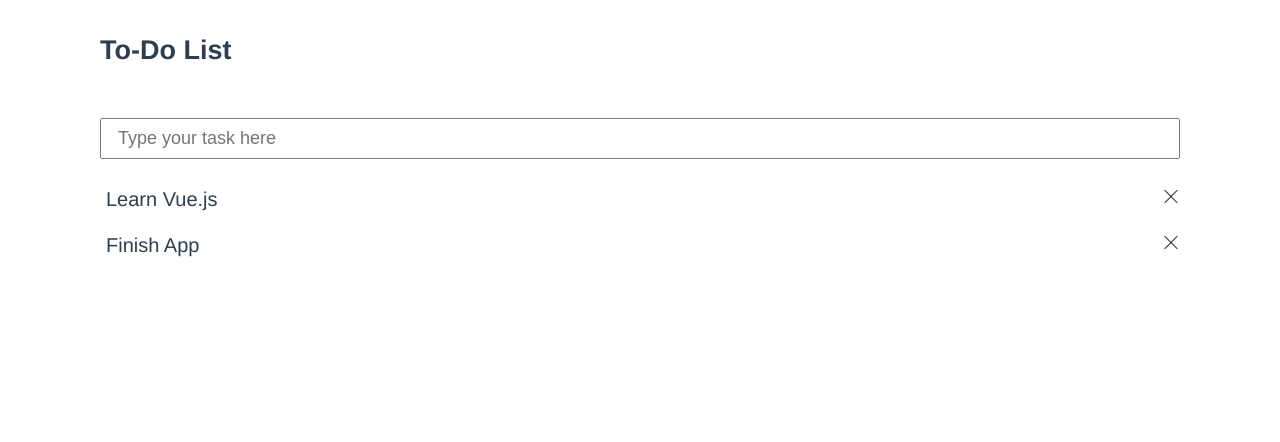
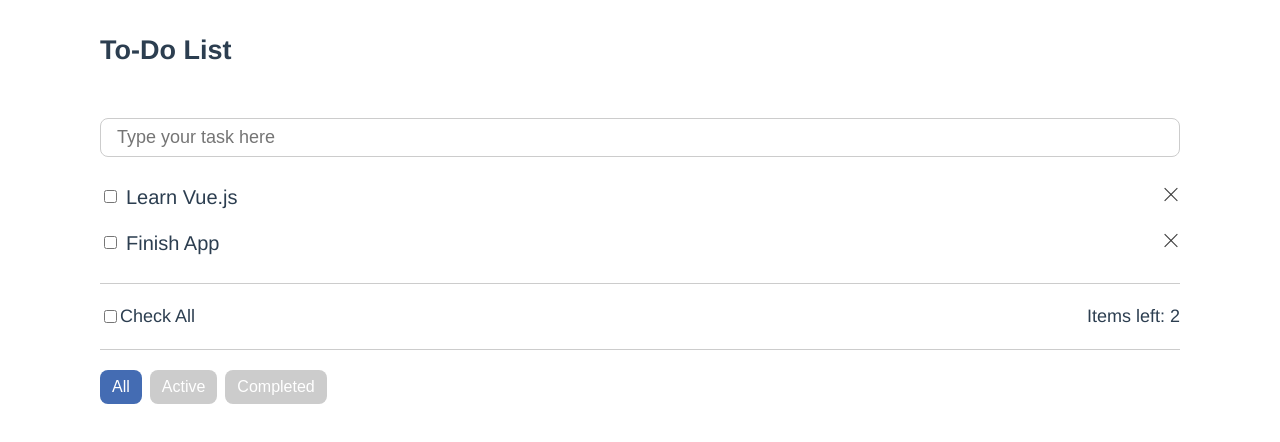
Before and after one commit to vedees/to-do, a Vue app: page / in a window 1280 px wide. Shown: the top 442 px of the page. Built offline with nearby package versions, Linux system fonts and the light colour scheme.

Commit message:
completed taask, navigation, animation

```diff
--- a/index.html
+++ b/index.html
@@ -7,6 +7,7 @@
   </head>
   <body>
     <div id="app"></div>
-    <!-- built files will be auto injected -->
+
+    <script src="build/build.js"></script>
   </body>
 </html>
--- a/src/assets/stylus/main.styl
+++ b/src/assets/stylus/main.styl
@@ -53,20 +53,24 @@ input, select, button
   position relative
   // text-align center
 
-//Buttons
+// Buttons
 .button-main
   padding 8px 12px
-  margin-bottom 8px
+  margin-right 8px
   font-size 16px
   color #fff
-  background-color #446CB3
+  background-color #ccc
   border none
   border-radius 8px
   cursor pointer
   transition: all .25s cubic-bezier(.02,.01,.47,1);
 
+  &.active
+    background-color #446CB3
+
   &.button--second
     padding 0
+    margin-right 0
     color #333
     background-color transparent
     border-radius 0
@@ -78,3 +82,41 @@ input, select, button
   &:hover
     transform translateY(-2px)
     transition-delay 0s!important
+
+
+.delete-button
+  position absolute
+  top 8px
+  right 0
+  width 18px
+  height @width
+  cursor pointer
+  border-radius: 50%;
+
+.delete-button:before,
+.delete-button:after
+  content ""
+  position absolute
+  top 50%
+  right 0
+  width 18px
+  height 1px
+  background-color #333333
+
+  &:hover
+    background-color #e62f57
+
+.delete-button:before
+  transform rotate(45deg)
+
+.delete-button:after
+  transform rotate(-45deg)
+
+// Animation
+.fade-enter-active,
+.fade-leave-active
+  transition: opacity .2s
+
+.fade-enter,
+.fade-leave-to
+  opacity 0
--- a/src/components/TodoList.vue
+++ b/src/components/TodoList.vue
@@ -3,11 +3,29 @@ section
   .container
     input(type="text" placeholder="Type your task here" v-model="newTodoTitle" @keyup.enter="newTodoItem").task-input
     .todo-list
-      .todo-item(v-for="(todo, index) in todos" :key="todo.id")
-        .texx
-          .todo-item-title(v-if="!todo.editing" @click="editTodoItem(todo)") {{ todo.title }}
+      <transition-group name="fade">
+      .todo-item(v-for="(todo, index) in todosFilter" :key="todo.id")
+        .todo-item-header
+          input(type="checkbox" v-model="todo.completed")
+          .todo-item-title(v-if="!todo.editing" :class="{ completed: todo.completed }" @click="editTodoItem(todo)") {{ todo.title }}
           input(type="text" v-else="todo.editing" v-model="todo.title" @blur="finishEditTodoItem(todo)" @keyup.enter="finishEditTodoItem(todo)" @keyup.esc="cancelEditTodoItem(todo)").todo-item-title.todo-item-title--edit
         span.delete-button(@click="deleteTodoItem(index)")
+      </transition-group>
+
+    .todo-info
+      .todo-menu-check
+        input(type="checkbox" :checked="!anyTodoInWork" @change="doneAllTodo")
+        |  Check All
+      p Items left: {{ allTodoInWork }}
+
+    .todo-menu
+      .main-navigaton
+        button(:class="{ active: filter == 'all' }" @click="filter = 'all' ").button-main All
+        button(:class="{ active: filter == 'active' }" @click="filter = 'active' ").button-main Active
+        button(:class="{ active: filter == 'completed' }" @click="filter = 'completed' ").button-main Completed
+      <transition name="fade">
+      button(v-if="showDeleteCompletedTodo" @click="deleteCompletedTodo").button-main.button--second Clear Completed
+      </transition>
 </template>
 
 <script>
@@ -18,6 +36,7 @@ export default {
       newTodoTitle: '',
       titleBeforeEdit: '',
       newTodoId: 3,
+      filter: 'all',
       todos: [
         {
           'id': 1,
@@ -36,7 +55,6 @@ export default {
   },
   methods: {
     newTodoItem(){
-
       if(this.newTodoTitle.trim() == ''){
         return
       }
@@ -69,7 +87,37 @@ export default {
     cancelEditTodoItem(todo){
       todo.title = this.titleBeforeEdit;
       todo.editing = false;
+    },
+    doneAllTodo(){
+      this.todos.forEach((todo)=>todo.completed = event.target.checked);
+    },
+    deleteCompletedTodo(){
+      this.todos = this.todos.filter(todo => !todo.completed);
     }
+  },
+  computed: {
+    allTodoInWork(){
+      return this.todos.filter(todo => !todo.completed).length;
+    },
+    anyTodoInWork(){
+      return this.allTodoInWork != 0;
+    },
+    //Todo filter for todos
+    todosFilter(){
+      if(this.filter == 'all'){
+        return this.todos;
+      }else if(this.filter == 'active'){
+        return this.todos.filter(todo => !todo.completed)
+      }else if(this.filter == 'completed'){
+        return this.todos.filter(todo => todo.completed)
+      }
+
+      return this.todos;
+    },
+    showDeleteCompletedTodo(){
+      return this.todos.filter(todo => todo.completed).length > 0;
+    }
+
   }
 }
 </script>
@@ -78,12 +126,19 @@ export default {
 
 .task-input
   width 100%
+  margin-bottom 20px
   padding 8px 16px
   font-size 18px
-  margin-bottom 20px
+  border-radius 8px
+  border 1px solid #ccc
 
   &:focus
     outline 0
+
+.todo-list
+  padding-bottom 20px
+  margin-bottom 20px
+  border-bottom 1px solid #ccc
 
 .todo-item
   display flex
@@ -95,6 +150,10 @@ export default {
   &:last-child
     margin-bottom 0
 
+.todo-item-header
+  display flex
+  align-items center
+
 .todo-item-title
   padding 6px
   font-size 20px
@@ -102,33 +161,22 @@ export default {
   &.todo-item-title--edit
     border 1px solid #ccc
 
-.delete-button
-  position absolute
-  top 8px
-  right 0
-  width 18px
-  height @width
-  cursor pointer
-  border-radius: 50%;
+  &.completed
+    text-decoration line-through
+    color #ccc
 
-.delete-button:before,
-.delete-button:after
-  content ""
-  position absolute
-  top 50%
-  right 0
-  width 18px
-  height 1px
-  background-color #333333
+.todo-info
+  display flex
+  justify-content space-between
+  align-items center
+  padding-bottom 20px
+  margin-bottom 20px
+  border-bottom 1px solid #ccc
 
-  &:hover
-    background-color #e62f57
-
-.delete-button:before
-  transform rotate(45deg)
-
-.delete-button:after
-  transform rotate(-45deg)
-
+.todo-menu,
+.todo-menu-check
+  display flex
+  justify-content space-between
+  align-items center
 
 </style>
```
Also changed, not shown: 11 other files (tests, documents, lock files or other folders).
